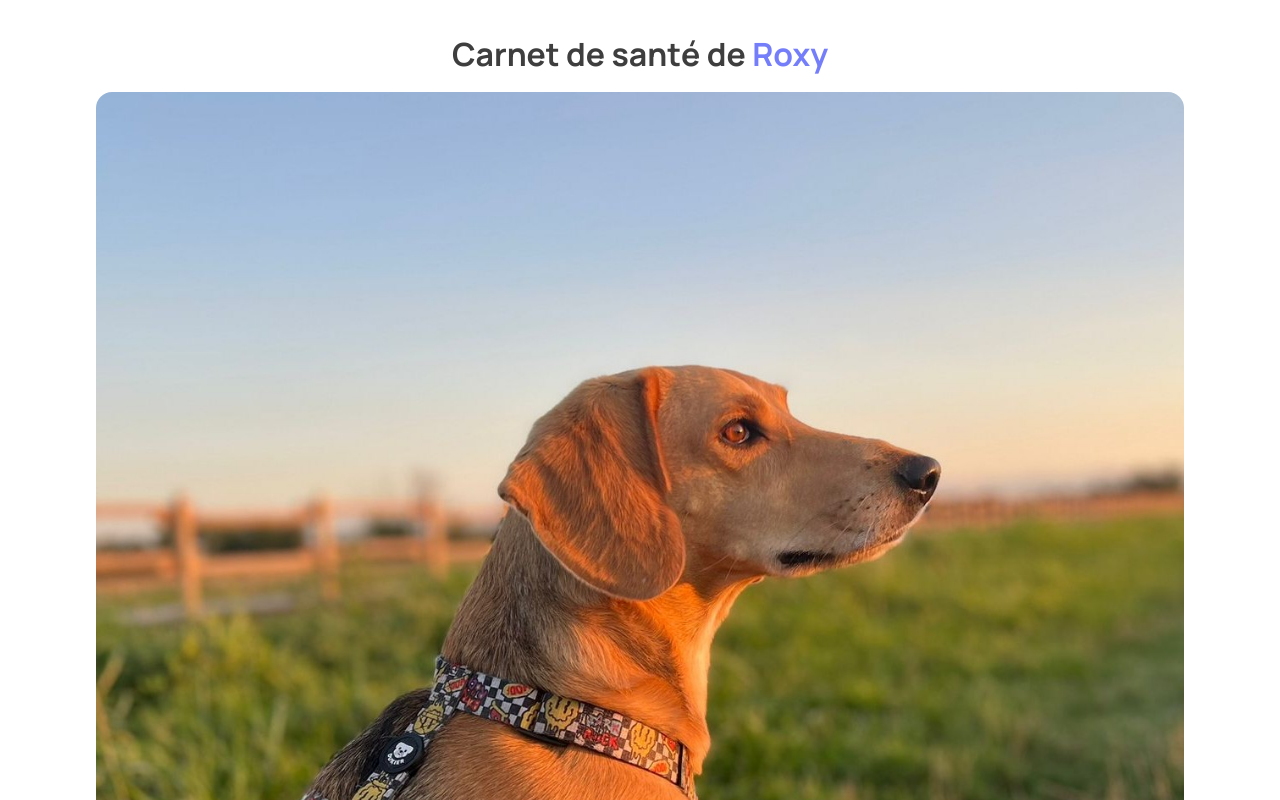
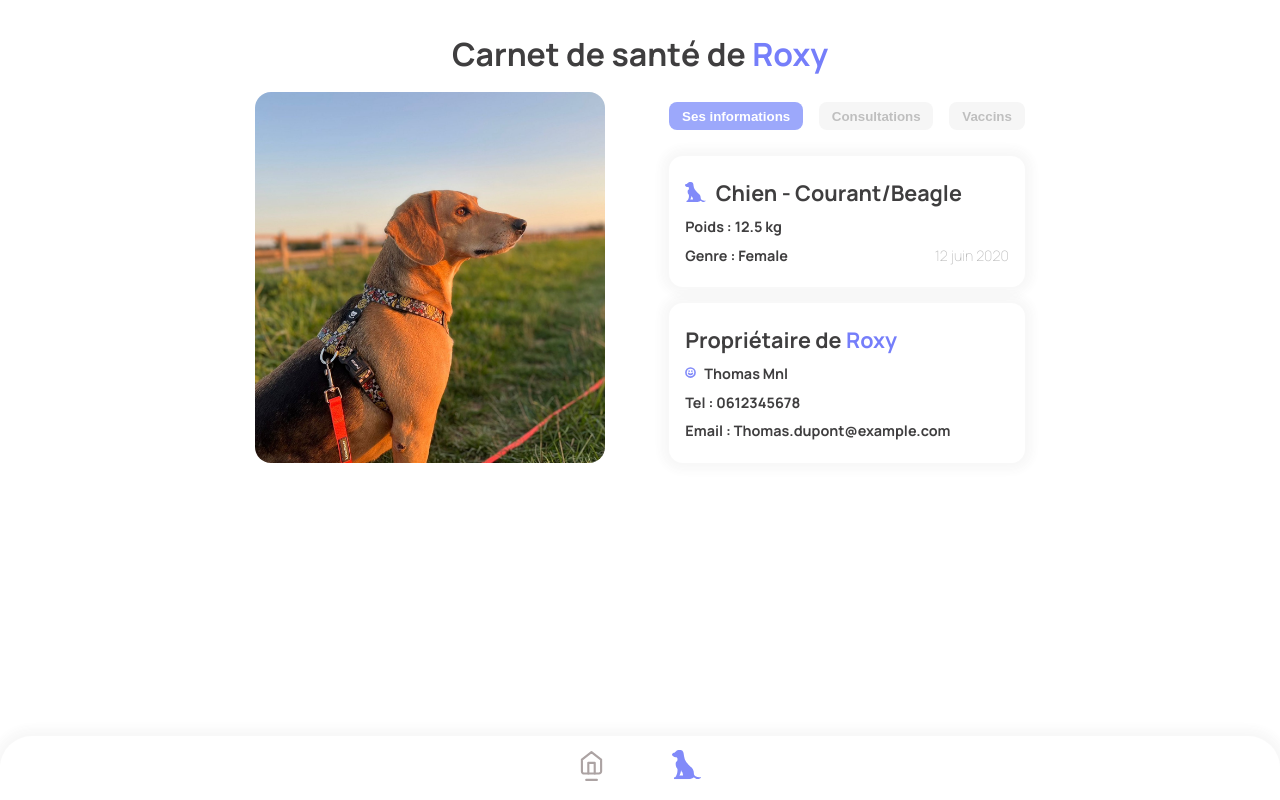
Before and after one commit to 2025-10-CDA-ECO-P6/Victoria-Patte-CieBack, a Next.js app: page /animals/1 in a window 1280 px wide. Shown: the top 800 px of the page. Built offline with nearby package versions, Linux system fonts and the light colour scheme.

Commit message:
dsign / responsive animalsdetails

```diff
--- a/src/app/animals/[id]/page.jsx
+++ b/src/app/animals/[id]/page.jsx
@@ -17,7 +17,9 @@ export default async function AnimalDetails({ params }) {
   return (
 <main className={styles.animalDetails} style={{ position: "relative" }}>
  <h1>Carnet de santé de <strong>{animal.name}</strong></h1>
-  <div style={{ position: "relative", width: "100%", aspectRatio: "1 / 1" }}>
+
+ <section className={styles.animalDetailsContent}>
+  <div  className={styles.pictureWrapper}>
     <Image
       src={animal.picture}
       alt={`Photo de ${animal.species}`}
@@ -32,6 +34,7 @@ export default async function AnimalDetails({ params }) {
   </div>
 
   <AnimalTabs animal={animal} visits={visits} vaccins = {vaccins} />
+</section>
 </main>
   );
 }
--- a/src/app/animals/[id]/page.module.css
+++ b/src/app/animals/[id]/page.module.css
@@ -5,3 +5,21 @@
                 color: var(--color-primary)
         }
 }
+.pictureWrapper {
+  position: relative;
+  width: 100%;
+  aspect-ratio: 1 / 1;
+}
+@media (min-width: 768px) {
+
+  .animalDetailsContent {
+    display: flex;
+    justify-content: center;
+    gap: 4rem;
+  }
+
+  .pictureWrapper {
+        width: 50%;
+        max-width: 350px;  }
+
+}
--- a/src/components/animalTabs/AnimalTabs.jsx
+++ b/src/components/animalTabs/AnimalTabs.jsx
@@ -61,7 +61,7 @@ export default function AnimalTabs({ animal, visits, vaccins}) {
   const activeTabData = tabs.find((_ , i) =>i === activeTab);
 
   return (
-    <>
+    <section>
       <div className={styles.tabButtons}>
         {tabs.map((tab, i) => (
           <button className={activeTab === i? styles.buttonActive : ""}
@@ -75,6 +75,6 @@ export default function AnimalTabs({ animal, visits, vaccins}) {
       <section>
         {activeTabData?.content}
       </section>
-      </>
+      </section>
   );
 }
```
